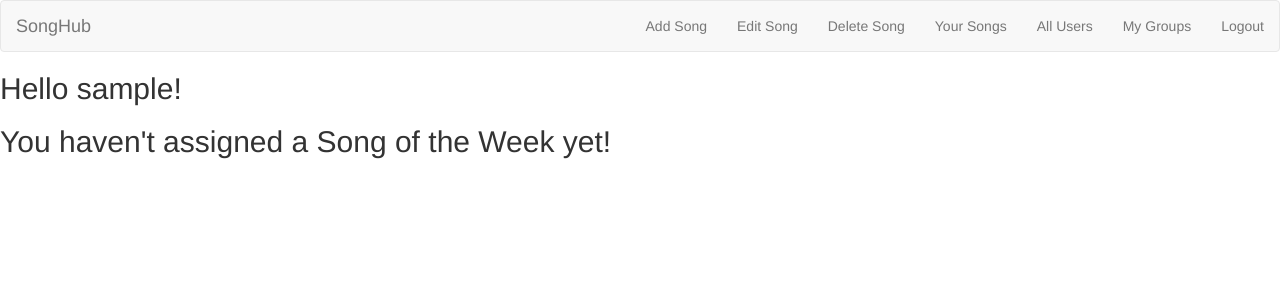
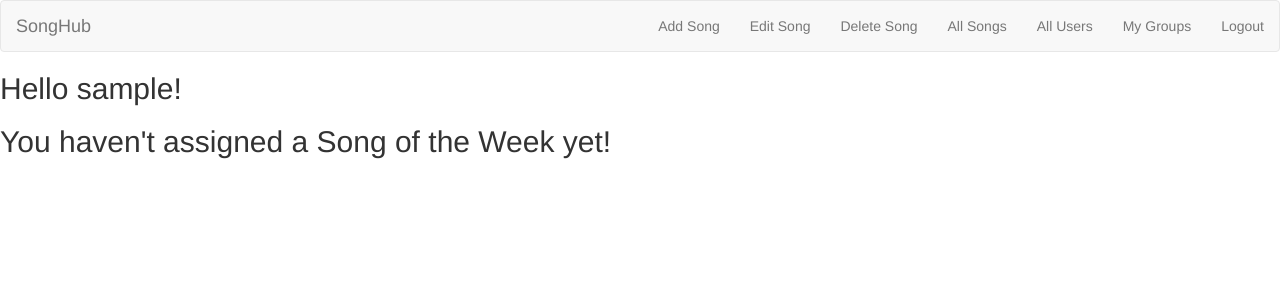
Before and after one commit to seanluo1/cs411_project, a Flask app: page / in a window 1280 px wide. Shown: the top 300 px of the page. Run offline with Flask 2, Linux system fonts and the light colour scheme; the visitor is signed in with stand-in values (Sample User, id 1); data comes from the database, SQL or seed files in the repository; some libraries are stand-ins or nearby versions.

Commit message:
fixed nav bar and requirements

```diff
--- a/app/requirements.txt
+++ b/app/requirements.txt
@@ -2,4 +2,3 @@ Flask==1.1.1
 Flask-SQLAlchemy == 2.4.1
 flask-bootstrap == 3.3.7.1
 Flask-PyMongo == 2.3.0
-pymongo==3.5.1
--- a/app/templates/logged_in_base.html
+++ b/app/templates/logged_in_base.html
@@ -14,7 +14,7 @@
       <li><a href="{{ url_for('songs.add_song') }}">Add Song</a></li>
       <li><a href="{{ url_for('songs.edit_song') }}">Edit Song</a></li>
       <li><a href="{{ url_for('songs.delete_song') }}">Delete Song</a></li>
-      <li><a href="{{ url_for('songs.all_songs') }}"> Your Songs</a></li>
+      <li><a href="{{ url_for('songs.all_songs') }}"> All Songs</a></li>
       <li><a href="{{ url_for('users.all_users') }}">All Users</a></li>
       <li><a href="{{ url_for('groups.all_groups') }}">My Groups</a></li>
       <li><a href="{{ url_for('auth.logout') }}">Logout</a></li>
```
